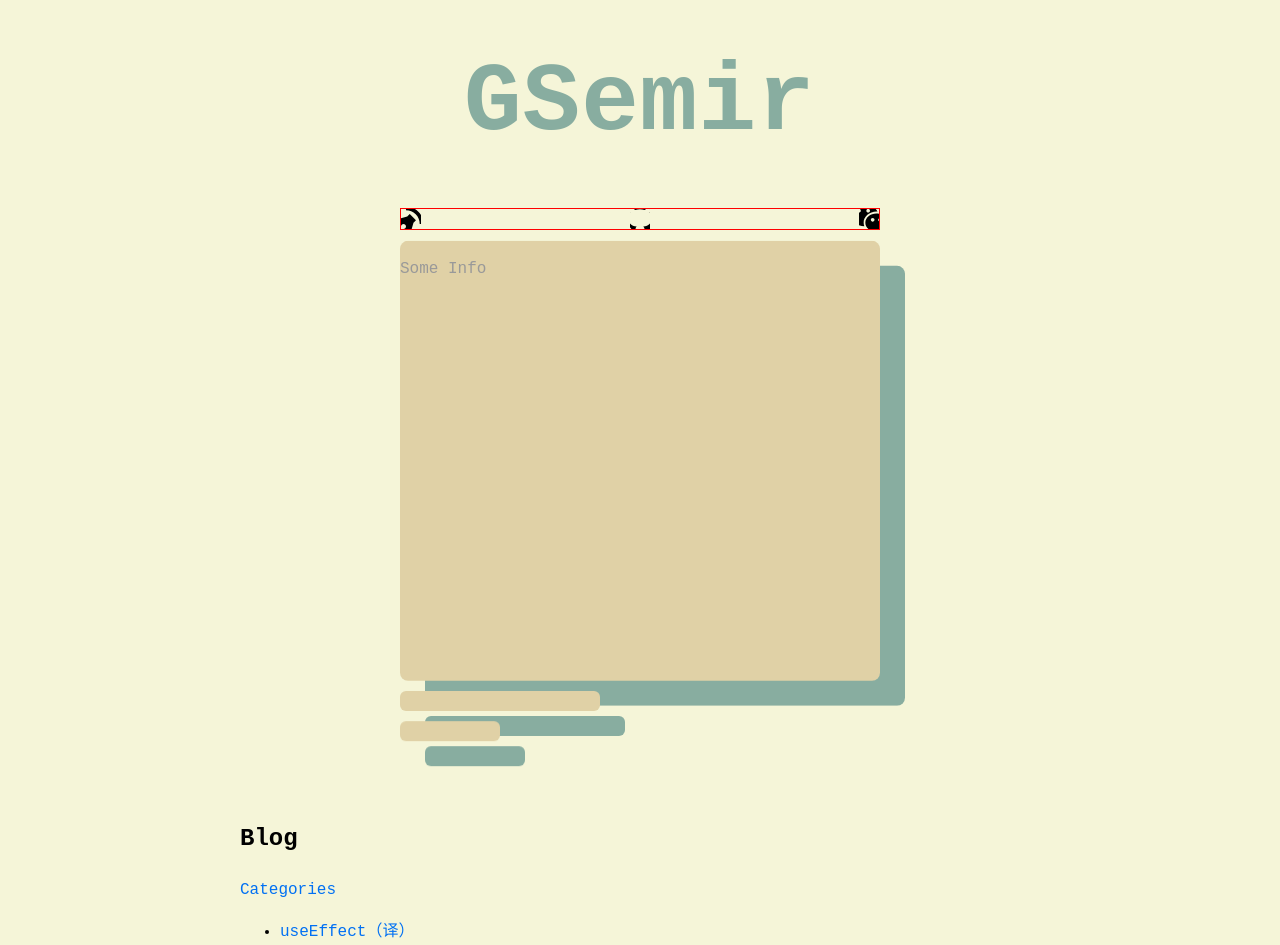
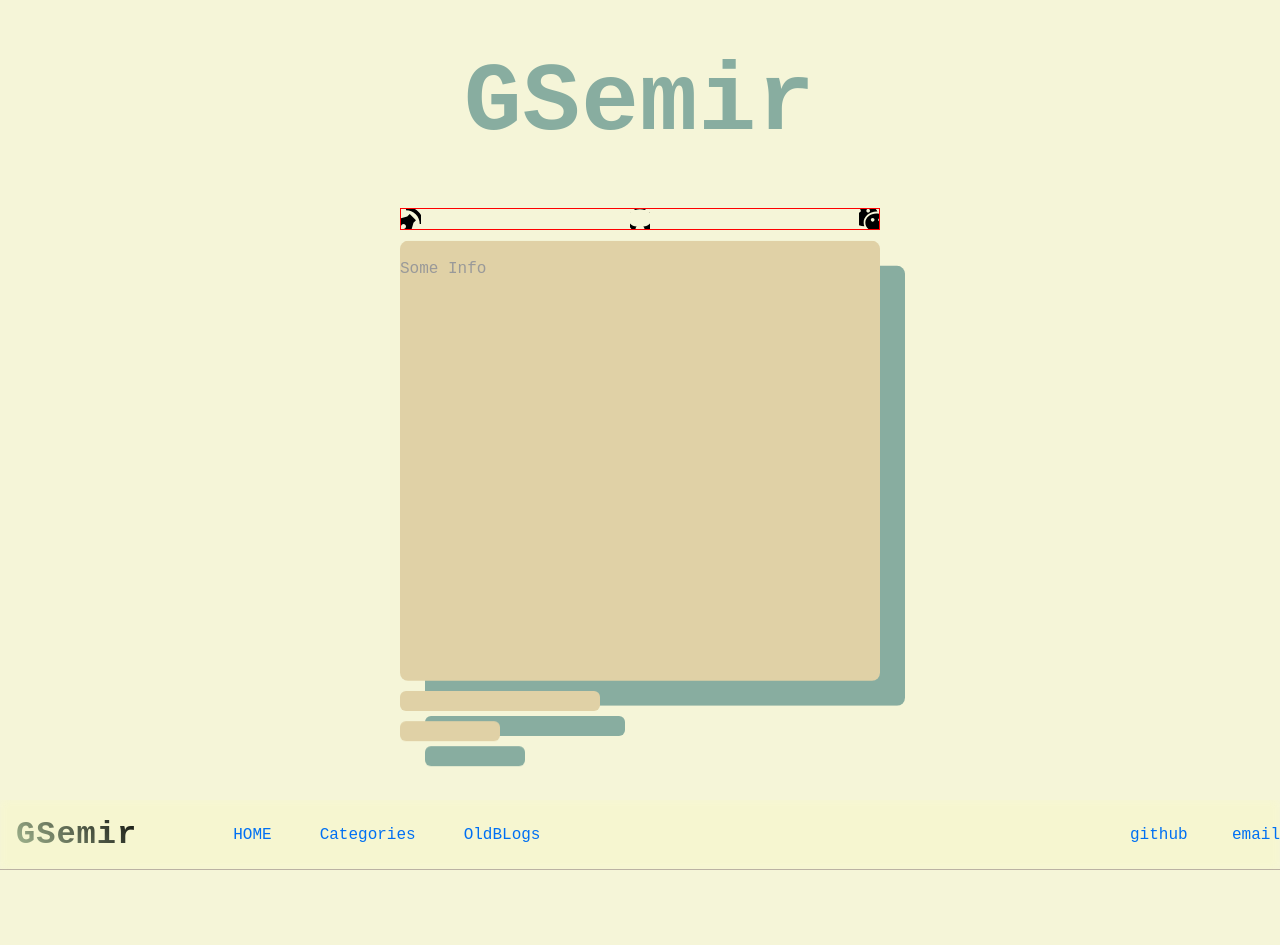
Before and after one commit to GSemir0418/gsemir-blog-src, a Next.js app: page / in a window 1280 px wide. Shown: the top 945 px of the page. Built offline with nearby package versions, Linux system fonts and the light colour scheme.

Commit message:
feat: 初步完成 GlobalHeader，title 特效开发

```diff
--- /dev/null
+++ b/components/GlobalHeader.tsx
@@ -0,0 +1,16 @@
+import style from '../styles/GlobalHeader.module.scss'
+
+export const GlobalHeader = () => {
+  return <nav className={style.container}>
+    <span className={style.title}>GSemir</span>
+    <span className={style.buttons}>
+      <a className={style.item}>HOME</a>
+      <a className={style.item}>Categories</a>
+      <a className={style.item}>OldBLogs</a>
+    </span>
+    <span className={style.about}>
+      <a>github</a>
+      <a>email</a>
+    </span>
+  </nav>
+}
--- a/components/Layout.tsx
+++ b/components/Layout.tsx
@@ -1,9 +1,15 @@
 import type { CSSProperties, ReactNode } from 'react'
 import style from '../styles/Layout.module.scss'
+import { GlobalHeader } from './GlobalHeader'
 type Props = {
   children: ReactNode
   style?: CSSProperties
 }
-export const Layout: React.FC<Props> = ({ children, style:s }) => {
-  return <div className={style.container} style={s}>{children}</div>
+export const Layout: React.FC<Props> = ({ children, style: s }) => {
+  return (
+    <>
+      <GlobalHeader/>
+      <div className={style.container} style={s} > {children}</div>
+    </>
+  )
 }
--- /dev/null
+++ b/styles/GlobalHeader.module.scss
@@ -0,0 +1,49 @@
+.container {
+  height: 70px;
+  position: sticky;
+  top: 0;
+  border-bottom: 1px solid #8a797988;
+  backdrop-filter: saturate(130%) blur(5px);
+  display: flex;
+  justify-content: space-between;
+  .title {
+    padding-left: 1rem;
+    line-height: 70px;
+    text-align: center;
+    font-weight: bolder;
+    letter-spacing: 1px;
+    color: transparent;
+    font-size: 2rem;
+    // 背景色渐变
+    background-image: linear-gradient(
+      45deg,
+      #dc732333,
+      #000,
+    );
+    // 裁剪出文字
+    background-clip: text;
+    animation: rollColor 1s linear infinite alternate;
+  }
+  .buttons {
+    line-height: 70px;
+    flex: 1;
+    display: flex;
+    margin: 0 3rem;
+    .item {
+      margin-left: 3rem;
+    }
+  }
+  .about {
+    width: 150px;
+    display: flex;
+    line-height: 70px;
+    justify-content: space-between;
+  }
+}
+
+@keyframes rollColor {
+    100% {
+        // 更改色相、模糊
+        filter: hue-rotate(360deg) blur(1px) brightness(30%)
+    }
+}
--- a/styles/Layout.module.scss
+++ b/styles/Layout.module.scss
@@ -1,4 +1,5 @@
 .container {
   max-width: 50rem;
   margin: auto;
+  padding-top: 70px
 }
--- a/styles/Profile.module.scss
+++ b/styles/Profile.module.scss
@@ -10,20 +10,6 @@
     align-items: center;
     color: #999;
     animation: showPage 4s;
-    // .name {
-    //     p {
-    //         font-size: 5rem;
-    //         line-height: 1rem;
-    //         letter-spacing: 1px;
-    //         color: transparent;
-    //         font-weight: bolder;
-    //     }
-    //     // 背景色渐变
-    //     background-image:linear-gradient(135deg, rgba(255, 0, 0, 0.112), rgba(255, 255, 255, 0.174),rgba(0, 0, 255, 0.243));
-    //     // 裁剪出文字
-    //     background-clip: text;
-    //     animation: rollColor 2s linear infinite alternate;
-    // }
     .name {
         transform: perspective(1000px) rotateX(0deg) rotateY(0deg);
         transform-origin: bottom center;
@@ -96,13 +82,6 @@
     }
 }
 
-@keyframes rollColor {
-    100% {
-        // 更改色相、模糊
-        filter: hue-rotate(1080deg) blur(4px) brightness(30%)
-    }
-}
-
 @keyframes showPage {
     0% {
         opacity: 0;
```
